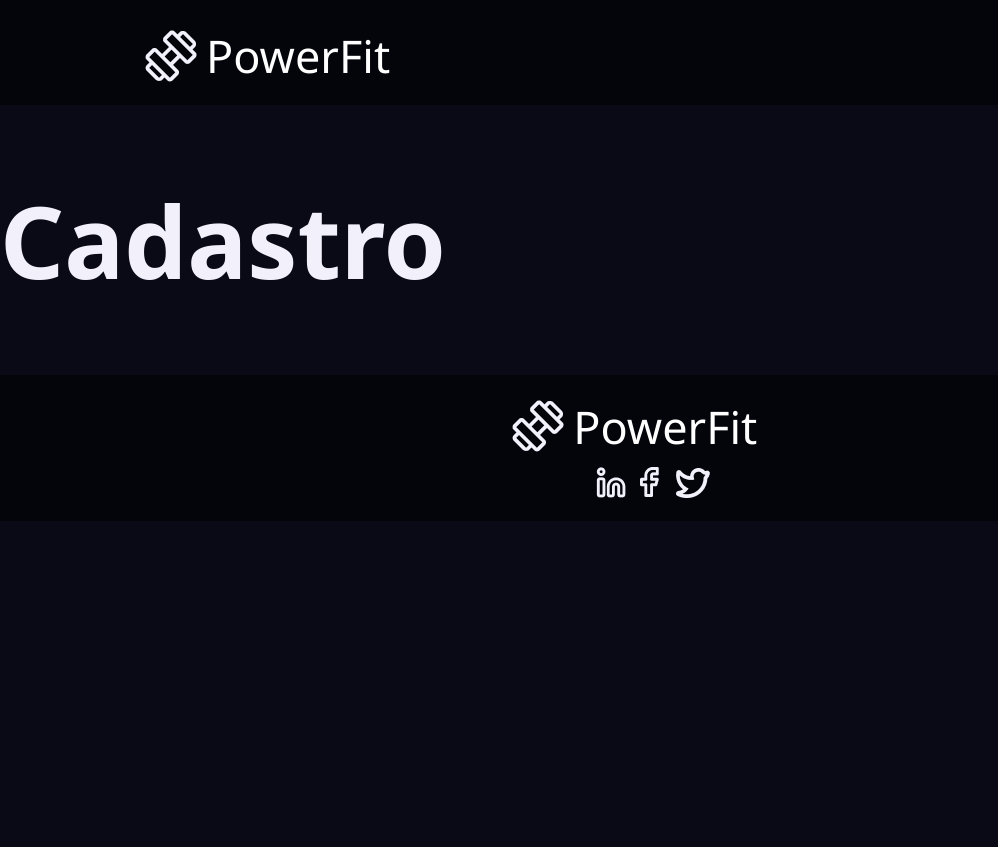
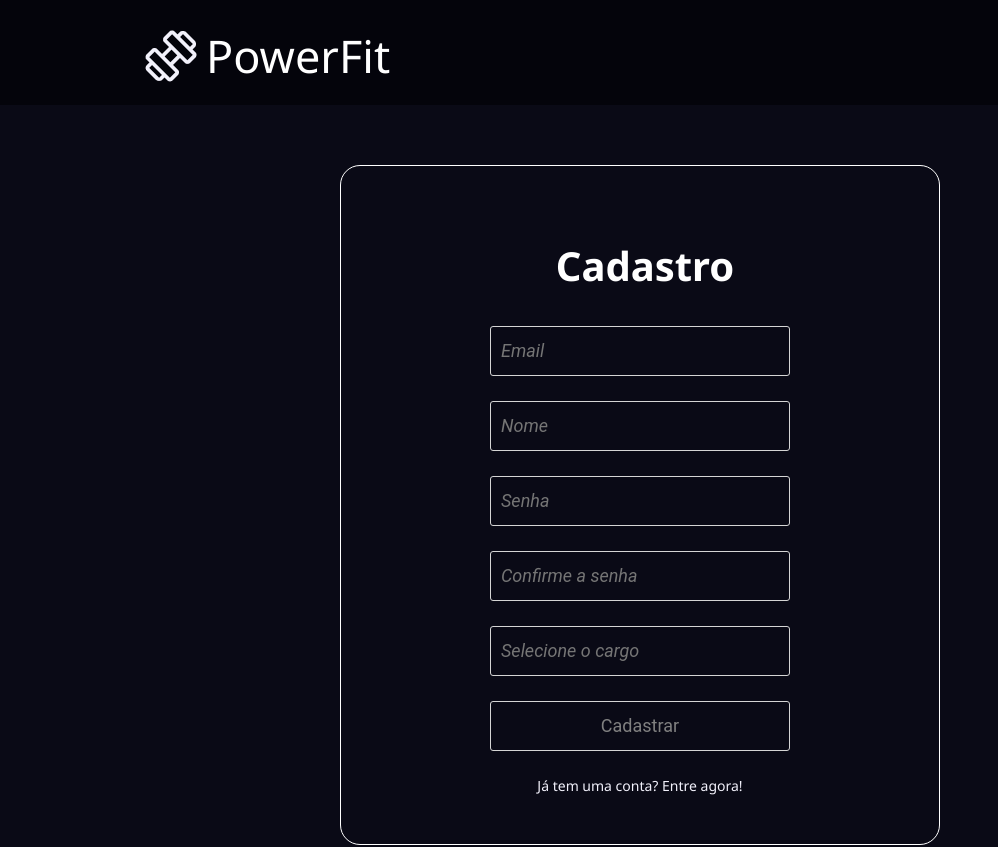
Before and after one commit to SamuelFVG/powerfit-trainee-cpe, a React (Vite) app in the folder powerfit/: page /cadastro in a window 1280 px wide. Shown: the top 847 px of the page, without its empty margins (0-998 px from the left). Before the commit the page ends 800 px from the top, so only its background shows below. Built offline with nearby package versions, Linux system fonts and the light colour scheme.

Commit message:
Pagina cadastro

```diff
--- a/powerfit/src/pages/Cadastro/Cadastro.jsx
+++ b/powerfit/src/pages/Cadastro/Cadastro.jsx
@@ -1,9 +1,100 @@
-import { Titulo } from "./Styles";
+import { Link,useNavigate } from "react-router-dom"
+import React from "react"
+import { SingUpContainer,LogoCadastro,InputForm,CadastroContainer,SubmitButton } from "./Styles"
 
-export default function Cadastro() {
+
+
+export default function CadastroPage() {
+
+  const [form, setForm] = React.useState({nome: "", email: "", senha: "", x: "", cargo: ""})
+  const navigate = useNavigate();
+
+
+  function atualizaForm(event){
+     setForm({...form, [event.target.name]: event.target.value})
+   }
+
+ function efetuarCadastro(event){
+    event.preventDefault();
+
+     if(form.senha !== form.confirmaSenha) {
+       return alert("senhas diferentes!")
+     }
+    }
+
+   const body = {
+         email: form.email,
+         nome: form.nome,
+         senha: form.senha,
+         cargo: form.cargo
+     }
+
+
+    console.log(body);
+
+
+
+  function goTo(page) {
+   navigate(page)
+}
+
+
   return (
-    <div>
-      <Titulo>Cadastro</Titulo>
-    </div>
-  );
+    <SingUpContainer>
+          <CadastroContainer>
+            <LogoCadastro>
+                  {/* <img src={LogoCadastroIMG}></img> */}
+                  <h2>Cadastro</h2>
+              </LogoCadastro>
+          <form onSubmit={efetuarCadastro}>
+            <InputForm
+                placeholder="Email"
+                type="email"
+                name="email"
+                value={form.email}
+                onChange={(event) => atualizaForm(event)}
+                required
+            ></InputForm>
+            <InputForm
+                placeholder="Nome"
+                type="text"
+                name="nome"
+                value={form.nome}
+                onChange={(event) => atualizaForm(event)}
+                required
+            ></InputForm>
+            <InputForm
+                placeholder="Senha"
+                type="password"
+                name="senha"
+                value={form.senha}
+                onChange={(event) => atualizaForm(event)}
+                required
+            ></InputForm>
+            <InputForm
+                placeholder="Confirme a senha"
+                type="password"
+                name="confirmaSenha"
+                value={form.confirmaSenha}
+                onChange={(event) => atualizaForm(event)}
+                required
+            ></InputForm>
+            <InputForm
+                placeholder="Selecione o cargo"
+                type="text"
+                name="cargo"
+                value={form.cargo}
+                onChange={(event) => atualizaForm(event)}
+                required
+            ></InputForm>
+            <SubmitButton type="submit">Cadastrar</SubmitButton>
+          </form>
+          <Link to={"/login"}>
+            Já tem uma conta? Entre agora!
+          </Link>
+
+
+        </CadastroContainer>
+        </SingUpContainer>
+  )
 }
--- a/powerfit/src/pages/Cadastro/Styles.js
+++ b/powerfit/src/pages/Cadastro/Styles.js
@@ -1,5 +1,162 @@
-import styled from "styled-components";
+import styled from "styled-components"
 
-export const Titulo = styled.h1`
-  font-size: 100px;
-`;
+
+export const LogoCadastro = styled.div`
+    width: 300px;
+    height: 100px;
+    display: flex;
+    align-items: center;
+    justify-content: center;
+    /* img {
+        width: 70px;
+        height: 70px;
+    } */
+    h2{
+        margin-left: 10px;
+        color: white;
+        font-weight: 700;
+        font-size: 40px;
+    }
+`
+
+
+
+export const InputForm = styled.input`
+    background: #0A0A16;
+        border: 1px solid #D5D5D5;
+        border-radius: 3px;
+        height: 50px;
+    width: 300px;
+        margin-bottom: 25px;
+        margin-top: 10px;
+    color: white;
+        padding: 0 10px;
+        font-family: 'Roboto';
+        font-size: 18px;
+        display: flex;
+        align-items: center;
+        &::placeholder{
+            font-style: italic;
+        }
+`
+
+
+
+export const EntrarButton = styled.button`
+  width: 80px;
+  height: 35px;
+  font-size: 17px;
+  font-weight: 400;
+  background-color: black;
+  color: white;
+  border: none;
+
+
+`
+
+export const CadastrarButton = styled.button`
+  width: 100px;
+  height: 35px;
+  font-size: 17px;
+  font-weight: 400;
+  background-color: black;
+  color: white;
+  border: 1px solid white;
+  border-radius: 5px;
+  padding: 5px;
+
+
+`
+
+export const CadastroContainer = styled.div`
+  width: 600px;
+  height: 680px;
+  border: 1px solid white;
+  display: flex;
+  flex-direction: column;
+  justify-content: center;
+  align-items: center;
+  background-color: #0A0A16;
+  border-radius: 20px;
+`
+
+
+
+export const Opcoes = styled.div`
+
+    width: 20%;
+    height: 50px;
+    display: flex;
+    justify-content: space-around;
+    text-decoration: none;
+    align-items: center;
+    margin-right: 20px;
+`
+
+
+
+export const LogoContainer = styled.div`
+    width: 10%;
+    height: 50px;
+    display: flex;
+    align-items: center;
+    justify-content: center;
+    margin-left: 50px;
+    /* img {
+        width: 50px;
+        height: 50px;
+    } */
+    h2{
+        margin-left: 10px;
+        color: white;
+        font-weight: 700;
+        font-size: 30px;
+    }
+`
+
+
+
+export const Header = styled.div`
+    width: 100%;
+    height: 60px;
+    position: fixed;
+    background-color: black;
+    top: 0;
+    left: 0;
+    padding: 10px;
+    display: flex;
+    justify-content: space-between;
+`
+
+
+
+export const SingUpContainer = styled.section`
+  height: 100vh;
+  display: flex;
+  flex-direction: column;
+  justify-content: center;
+  align-items: center;
+  background-color: #0A0A16;
+`
+
+
+
+export const SubmitButton = styled.button`
+    background: #0A0A16;
+        border: 1px solid #D5D5D5;
+        border-radius: 3px;
+        height: 50px;
+    color: grey;
+        margin-bottom: 25px;
+        margin-top: 10px;
+    width: 300px;
+        padding: 0 10px;
+        font-family: 'Roboto';
+        font-size: 18px;
+        display: flex;
+        align-items: center;
+    justify-content: center;
+        &::placeholder{
+            font-style: italic;
+        }
+`
```
